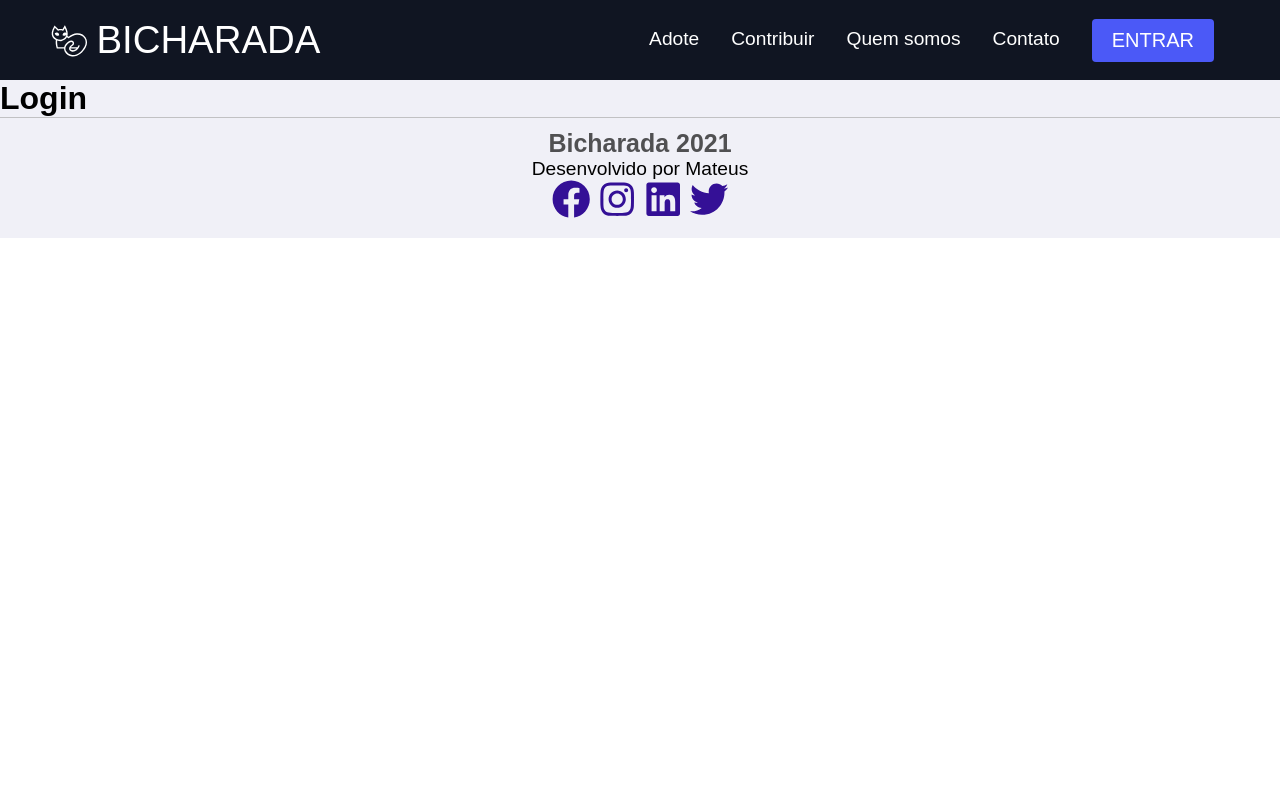
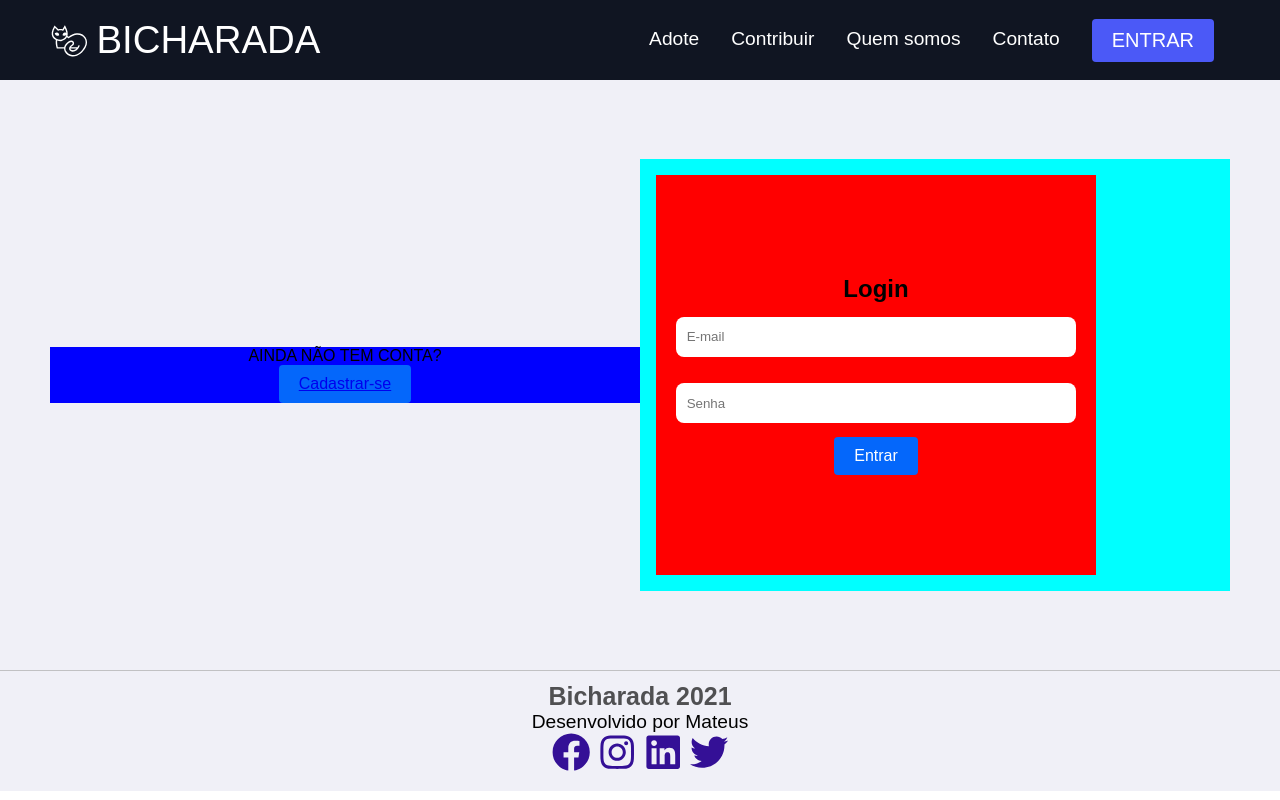
Before and after one commit to mateus-luciano/bicharada-web, a React (Create React App) app: page /login in a window 1280 px wide. Built offline with nearby package versions, Linux system fonts and the light colour scheme.

Commit message:
updated login

```diff
--- a/src/pages/Home/index.jsx
+++ b/src/pages/Home/index.jsx
@@ -1,9 +1,11 @@
+/* eslint-disable max-len */
 import {
   HomeContainer,
   HomeHeader,
   HomeHeaderTitle,
   HomeHeaderSubtitle,
   HomeHeaderText,
+  HomeMain,
 } from './styles';
 
 export default () => {
@@ -13,7 +15,19 @@ export default () => {
         <HomeHeaderTitle>
           Bora adotar um novo amigo?
         </HomeHeaderTitle>
+        <HomeHeaderSubtitle>
+          Lorem Ipsum
+        </HomeHeaderSubtitle>
+        <HomeHeaderText>
+          Lorem ipsum dolor sit amet, consectetur adipiscing elit. Fusce eu ipsum commodo odio venenatis porta non eget dui. Ut nisl enim, rutrum at bibendum efficitur, tempus eget ligula.
+        </HomeHeaderText>
+        <HomeHeaderText>
+          Vestibulum ante ipsum primis in faucibus orci luctus et ultrices posuere cubilia curae; Sed et augue venenatis eros accumsan scelerisque. Fusce lacinia in est in dictum. Proin pharetra sit amet sem vitae tempus. Praesent commodo nulla sed efficitur dignissim.
+        </HomeHeaderText>
       </HomeHeader>
+      <HomeMain>
+        test
+      </HomeMain>
     </HomeContainer>
   );
 };
--- a/src/pages/Home/styles.jsx
+++ b/src/pages/Home/styles.jsx
@@ -3,12 +3,13 @@ import { Container } from '../../styles/global';
 
 export const HomeContainer = styled(Container)`
   width: 100%;
-  height: calc(100vh - 200px);
+  min-height: calc(100vh - 200px);
 `;
 
 export const HomeHeader = styled.header`
   width: 100%;
   height: 200px;
+  padding: .6em;
   background: #f00;
 `;
 
@@ -18,8 +19,17 @@ export const HomeHeaderTitle = styled.h1`
 
 export const HomeHeaderSubtitle = styled.h2`
   font-size: 1.4em;
+  font-weight: 500;
+  color: #aaaa;
 `;
 
 export const HomeHeaderText = styled.h2`
   font-size: 1.1em;
+  text-indent: 1em;
 `;
+
+export const HomeMain = styled.main`
+  width: 100%;
+  height: 300px;
+  background: #ff0;
+`;
--- a/src/pages/Login/index.jsx
+++ b/src/pages/Login/index.jsx
@@ -1,5 +1,33 @@
+import { Link } from 'react-router-dom';
+import { Input, Button } from '../../styles/global';
+import {
+  LoginContainer,
+  SignUpSection,
+  LoginSection,
+  Form,
+} from './styles';
+
 export default () => {
   return(
-    <h1>Login</h1>
+    <LoginContainer>
+      <SignUpSection>
+        AINDA NÃO TEM CONTA?
+        <Button>
+          <Link to="/sign-up">
+            Cadastrar-se
+          </Link>
+        </Button>
+      </SignUpSection>
+      <LoginSection>
+        <Form>
+          <h2>Login</h2>
+          <Input desk id="email" placeholder="E-mail" />
+          <Input desk id="password" placeholder="Senha" />
+          <Button>
+            Entrar
+          </Button>
+        </Form>
+      </LoginSection>
+    </LoginContainer>
   );
 };
--- /dev/null
+++ b/src/pages/Login/styles.jsx
@@ -0,0 +1,42 @@
+import styled from 'styled-components';
+import { Container } from '../../styles/global';
+
+export const LoginContainer = styled(Container)`
+  width: 100%;
+  min-height: calc(100vh - 210px);
+  display: flex;
+  justify-content: center;
+  align-items: center;
+  flex-direction: row;
+`;
+
+export const SignUpSection = styled.div`
+  width: 50%;
+  height: 100%;
+  background: #00f;
+  display: flex;
+  justify-content: center;
+  align-items: center;
+  flex-direction: column;
+`;
+
+export const LoginSection = styled.div`
+  width: 50%;
+  height: 100%;
+  background: #0ff;
+`;
+
+export const Form = styled.form`
+  width: 440px;
+  height: 400px;
+  display: flex;
+  justify-content: center;
+  align-items: center;
+  flex-direction: column;
+  margin: 1em;
+  background: #f00;
+`;
+
+export const HomeHeaderTitle = styled.h1`
+  font-size: 1.8em;
+`;
--- a/src/pages/SignUp/index.jsx
+++ b/src/pages/SignUp/index.jsx
@@ -1,5 +1,35 @@
+import { Link } from 'react-router-dom';
+import { Input, Button } from '../../styles/global';
+import {
+  SignUpContainer,
+  SignUpSection,
+  LoginSection,
+  Form,
+} from './styles';
+
 export default () => {
   return(
-    <h1>Sign up</h1>
+    <SignUpContainer>
+      <LoginSection>
+        JÁ TEM CONTA?
+        <Button>
+          <Link to="/login">
+            Entrar
+          </Link>
+        </Button>
+      </LoginSection>
+      <SignUpSection>
+        <Form>
+          <h2>Sign up</h2>
+          <Input desk id="firstName" placeholder="Nome" />
+          <Input desk id="lastName" placeholder="Sobrenome" />
+          <Input desk id="email" placeholder="E-mail" />
+          <Input desk id="password" placeholder="Senha" />
+          <Button>
+            Salvar
+          </Button>
+        </Form>
+      </SignUpSection>
+    </SignUpContainer>
   );
 };
--- /dev/null
+++ b/src/pages/SignUp/styles.jsx
@@ -0,0 +1,38 @@
+import styled from 'styled-components';
+import { Container } from '../../styles/global';
+
+export const SignUpContainer = styled(Container)`
+  width: 100%;
+  min-height: calc(100vh - 210px);
+  display: flex;
+  justify-content: center;
+  align-items: center;
+  flex-direction: row-reverse;
+`;
+
+export const LoginSection = styled.div`
+  width: 50%;
+  height: 100%;
+  background: #00f;
+  display: flex;
+  justify-content: center;
+  align-items: center;
+  flex-direction: column;
+`;
+
+export const SignUpSection = styled.div`
+  width: 50%;
+  height: 100%;
+  background: #0ff;
+`;
+
+export const Form = styled.form`
+  width: 440px;
+  height: 400px;
+  display: flex;
+  justify-content: center;
+  align-items: center;
+  flex-direction: column;
+  margin: 1em;
+  background: #f00;
+`;
--- a/src/styles/global.jsx
+++ b/src/styles/global.jsx
@@ -53,3 +53,13 @@ export const Button = styled.button`
     width: 100%;
   }
 `;
+
+export const Input = styled.input`
+  width: ${({ desk }) => (desk ? '400px' : '220px')};
+  height: 40px;
+  border: none;
+  outline: none;
+  border-radius: .6em;
+  padding-left: .8em;
+  margin: 1em 0;
+`;
```
